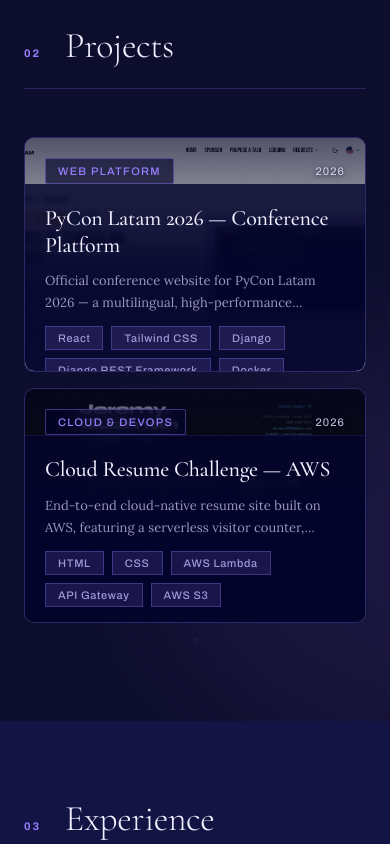
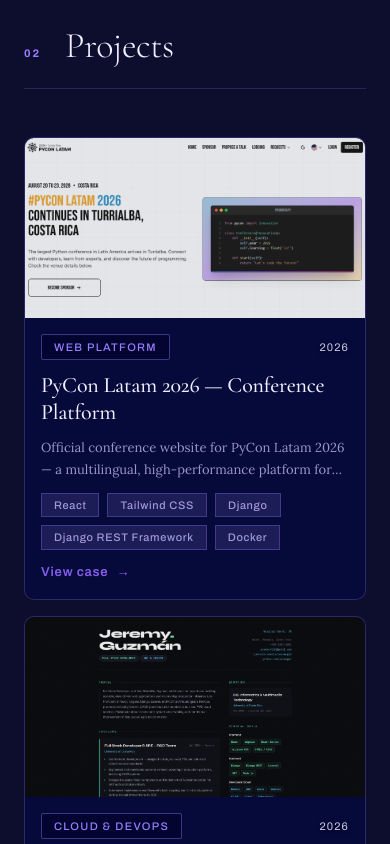
Before and after one commit to Jeranguz/portfolio-react, a React (Vite) app: page / in a window 390 px wide. Shown: the part 2340-3184 px from the top of the page. Built offline with nearby package versions, Linux system fonts and the light colour scheme.

Commit message:
refactor(projects): replace overlay-based mobile layout with flex column structure

```diff
--- a/src/components/Projects/Projects.css
+++ b/src/components/Projects/Projects.css
@@ -236,49 +236,90 @@
 
 /* ── Responsive ───────────────────────────────────────────── */
 
-/* Tablet: 2 columns */
-@media (max-width: 960px) {
+/* Tablet: 2 columns, 3rd card goes full-width landscape */
+@media (max-width: 900px) and (min-width: 581px) {
   .projects-grid {
     grid-template-columns: repeat(2, 1fr);
-    gap: var(--sp-5);
+    gap: var(--sp-4);
   }
 
-  .project-card {
-    aspect-ratio: 3 / 4;
-  }
-
-  /* Last card alone: center it, cap width */
   .project-card:last-child:nth-child(odd) {
     grid-column: 1 / -1;
-    max-width: 50%;
-    margin: 0 auto;
+    aspect-ratio: 21 / 8;
   }
 }
 
-/* Mobile: single column, landscape ratio */
+/* Mobile: single column, stacked layout (image top, content below) */
 @media (max-width: 580px) {
   .projects-grid {
     grid-template-columns: 1fr;
     gap: var(--sp-4);
   }
 
+  /* Switch from overlay to stacked layout */
   .project-card {
-    aspect-ratio: 16 / 11;
+    aspect-ratio: unset;
+    height: auto;
+    display: flex;
+    flex-direction: column;
+    transform: none !important; /* no lift on touch */
   }
 
-  /* Always show content on mobile (no hover) */
+  /* Image: fixed-height strip at the top */
+  .project-card-img-wrap {
+    position: relative;
+    width: 100%;
+    height: 180px;
+    flex-shrink: 0;
+  }
+
+  .project-card-img {
+    filter: brightness(0.92) saturate(0.88);
+  }
+
+  .project-card:hover .project-card-img,
+  .project-card:focus-visible .project-card-img {
+    transform: none;
+    filter: brightness(0.92) saturate(0.88);
+  }
+
+  /* Overlay: sits below the image, no longer absolute */
+  .project-card-overlay {
+    position: relative;
+    inset: auto;
+    flex: 1;
+    background: rgba(7, 11, 59, 0.98);
+    padding: var(--sp-4);
+    justify-content: flex-start;
+    gap: var(--sp-3);
+  }
+
+  /* Body: reset the negative margins from desktop */
+  .project-card-body {
+    background: none;
+    backdrop-filter: none;
+    -webkit-backdrop-filter: none;
+    margin: 0;
+    padding: 0;
+    border-top: none;
+  }
+
+  /* Always show reveal content (no hover on touch) */
   .project-card .project-card-reveal {
-    max-height: 200px;
+    max-height: 300px;
     opacity: 1;
     transform: translateY(0);
+  }
+
+  /* Keep title color (no aurora gradient without hover intent) */
+  .project-card .project-card-title {
+    background: none;
+    -webkit-background-clip: unset;
+    background-clip: unset;
+    -webkit-text-fill-color: var(--c-text);
   }
 
   .project-card-desc {
     -webkit-line-clamp: 2;
   }
-
-  .project-card:last-child:nth-child(odd) {
-    grid-column: auto;
-    max-width: 100%;
-  }
 }
```
